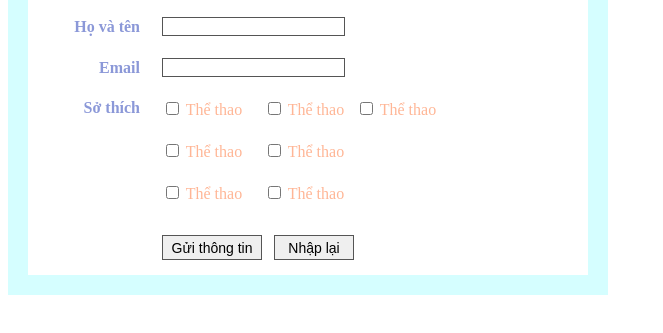
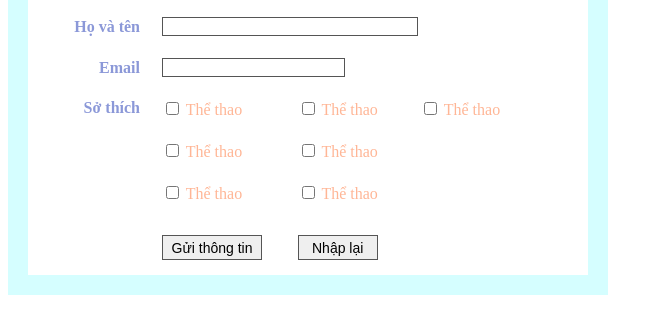
Before and after one commit to trungkien2803/HTML, a plain HTML site: page index6.html in a window 1280 px wide. Shown: the part 93-426 px from the top of the page, without its empty margins (0-663 px from the left). Drawn offline with Linux system fonts and the light colour scheme; a web font is replaced by a local one.

Commit message:
Add file html

```diff
--- a/index6.html
+++ b/index6.html
@@ -70,7 +70,7 @@
       <table>
         <tr>
           <th>Họ và tên</th>
-          <td colspan="2"><input type="text"></td>
+          <td colspan="2"><input type="text" style="width: 250px"></td>
         </tr>
         <tr>
           <th>Email</th>
@@ -134,7 +134,7 @@
             <button type="submit">Gửi thông tin</button>
           </td>
           <td>
-            <button type="reset" style="width: 80px; margin-left: 10px">Nhập lại</button>
+            <button type="reset" style="width: 80px">Nhập lại</button>
           </td>
         </tr>
       </table>
```
